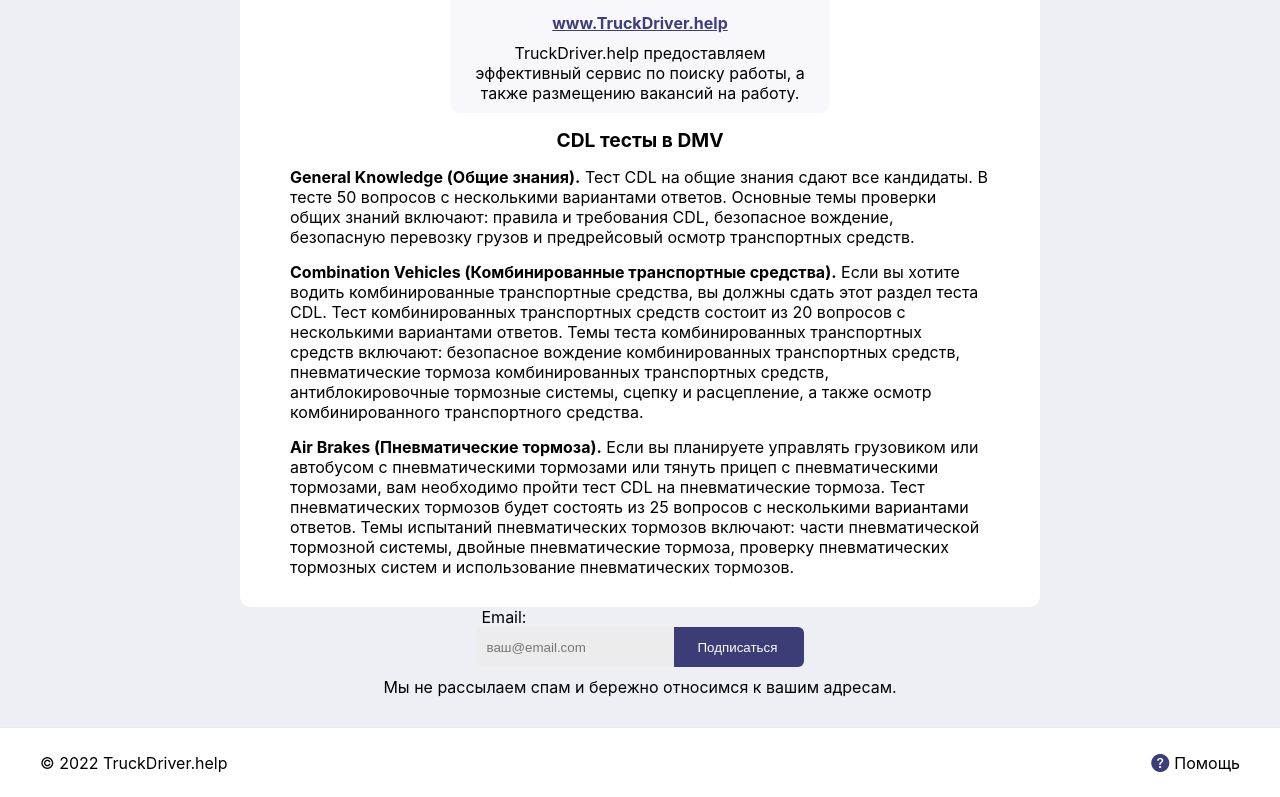
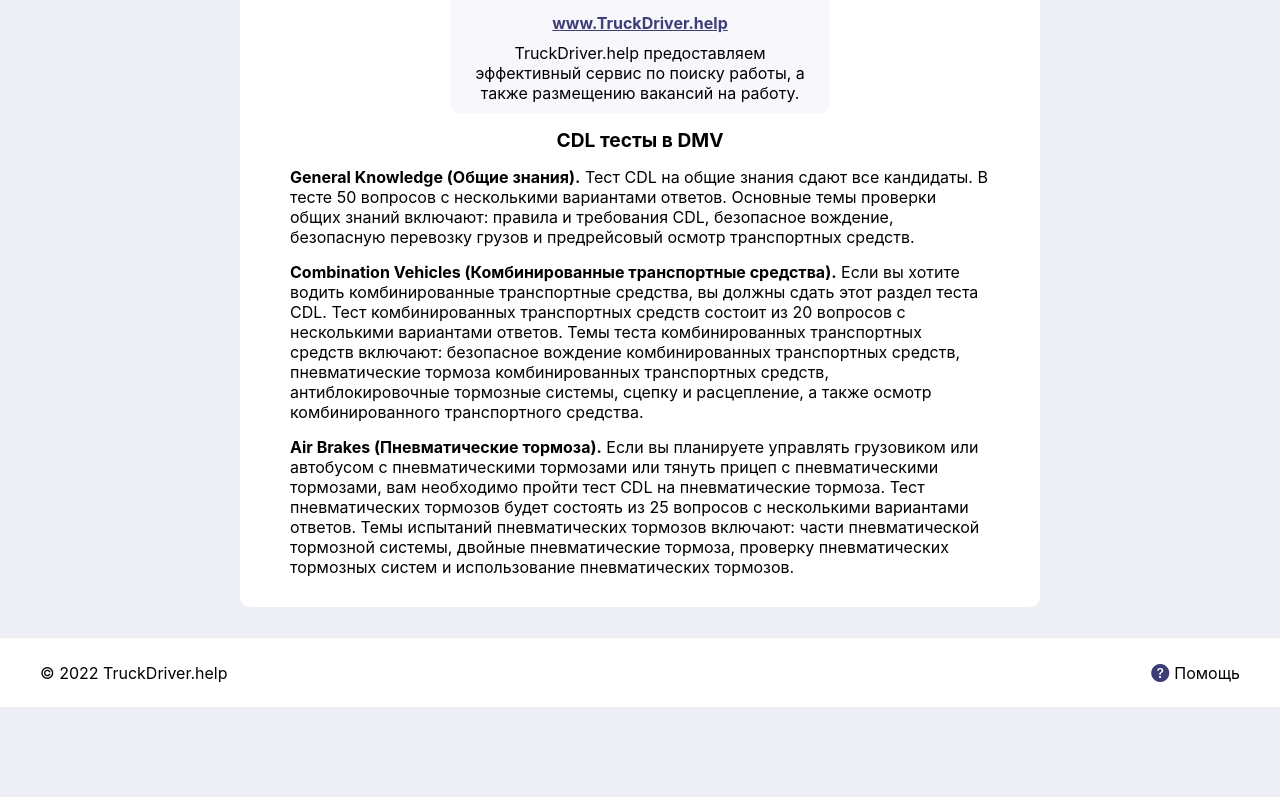
Before and after one commit to dandavisjs/TDL-Academy, a Next.js app: page / in a window 1280 px wide. Shown: the part 472-1269 px from the top of the page. After the commit the page ends 1179 px from the top, so only its background shows below. Built offline with nearby package versions, Linux system fonts and the light colour scheme.

Commit message:
Subscription component and advertisement component

```diff
--- a/pages/index.js
+++ b/pages/index.js
@@ -31,9 +31,6 @@ export default function Home() {
         <p><strong>{`Combination Vehicles (Комбинированные транспортные средства).`}</strong> Если вы хотите водить комбинированные транспортные средства, вы должны сдать этот раздел теста CDL. Тест комбинированных транспортных средств состоит из 20 вопросов с несколькими вариантами ответов. Темы теста комбинированных транспортных средств включают: безопасное вождение комбинированных транспортных средств, пневматические тормоза комбинированных транспортных средств, антиблокировочные тормозные системы, сцепку и расцепление, а также осмотр комбинированного транспортного средства.</p>
         <p><strong>{`Air Brakes (Пневматические тормоза).`}</strong> Если вы планируете управлять грузовиком или автобусом с пневматическими тормозами или тянуть прицеп с пневматическими тормозами, вам необходимо пройти тест CDL на пневматические тормоза. Тест пневматических тормозов будет состоять из 25 вопросов с несколькими вариантами ответов. Темы испытаний пневматических тормозов включают: части пневматической тормозной системы, двойные пневматические тормоза, проверку пневматических тормозных систем и использование пневматических тормозов.</p>
       </div>
-
-
-      <Subscribe />
     </div>
   )
 }
```
